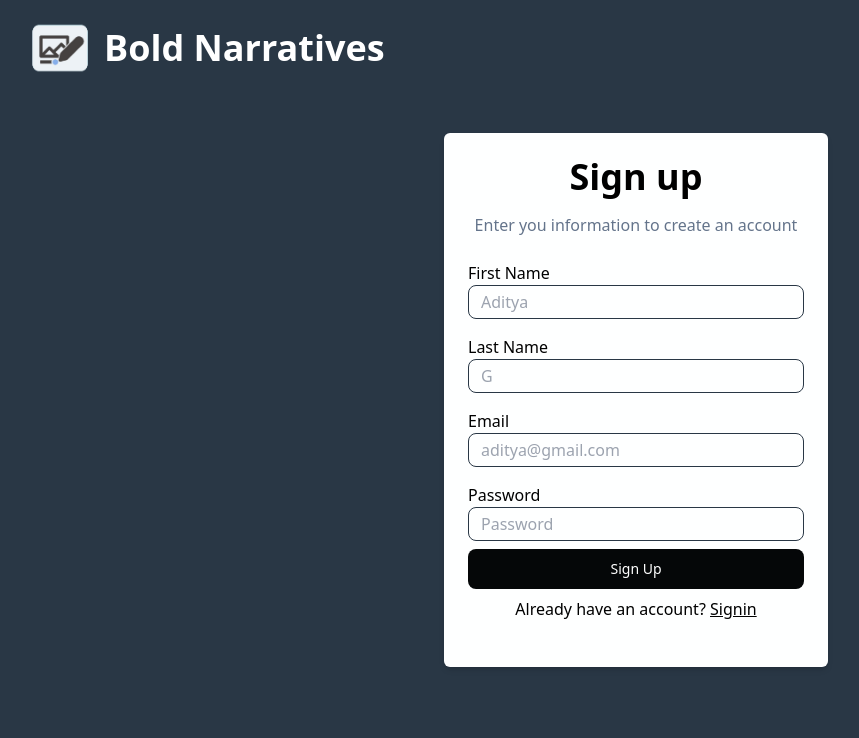
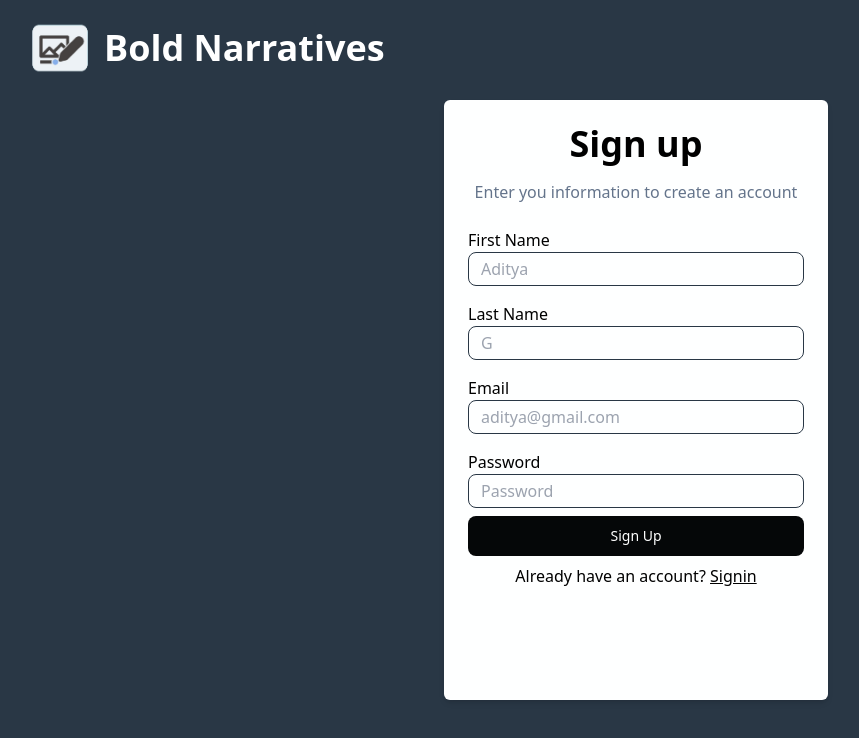
Before and after one commit to Lakshya0000/BoldNarratives, a React (Vite) app in the folder Frontend/: page /signup in a window 1280 px wide. Shown: the top 738 px of the page, without its empty margins (4-863 px from the left). Built offline with nearby package versions, Linux system fonts and the light colour scheme.

Commit message:
bug fixes

```diff
--- a/Frontend/src/pages/Landing.jsx
+++ b/Frontend/src/pages/Landing.jsx
@@ -1,4 +1,5 @@
 import React from 'react';
+import { Link } from 'react-router-dom';
 
 const Landing = () => {
     return (
@@ -16,12 +17,12 @@ const Landing = () => {
                       <div >
                       <h1 class="mb-4 text-4xl font-extrabold leading-none tracking-tight text-gray-900 md:text-5xl lg:text-6xl dark:text-white">Bold Narratives: Where Every Story Commands the Spotlight.</h1>
                         <div class="mb-6 text-lg font-normal text-gray-500 lg:text-xl   dark:text-gray-400">We spotlight transformative ideas, cutting-edge technology, and the innovators behind them, bringing you narratives that inspire and drive change.</div>
-                        <a href="/signup" class="inline-flex items-center justify-center px-5 py-3 text-base font-medium text-center text-white bg-blue-700 rounded-lg hover:bg-blue-800 focus:ring-4 focus:ring-blue-300 dark:focus:ring-blue-900">
+                        <Link to="/signup" class="inline-flex items-center justify-center px-5 py-3 text-base font-medium text-center text-white bg-blue-700 rounded-lg hover:bg-blue-800 focus:ring-4 focus:ring-blue-300 dark:focus:ring-blue-900">
                             Get Started
                             <svg class="w-3.5 h-3.5 ms-2 rtl:rotate-180" aria-hidden="true" xmlns="http://www.w3.org/2000/svg" fill="none" viewBox="0 0 14 10">
                                 <path stroke="currentColor" stroke-linecap="round" stroke-linejoin="round" stroke-width="2" d="M1 5h12m0 0L9 1m4 4L9 9" />
                             </svg>
-                        </a>
+                        </Link>
                       </div>
 
 
--- a/Frontend/src/pages/Signup.jsx
+++ b/Frontend/src/pages/Signup.jsx
@@ -67,7 +67,7 @@ const Signup = () => {
         <img src=" /blog2.png" alt="" className='w-32' />
         <div className='text-white text-4xl font-bold font-sans -ml-5'>Bold Narratives</div>
       </div>
-      <div className='h-4/6 w-96 text-center shadow-md rounded-md bg-custom-white flex  flex-col'>
+      <div className='h-3/4 w-96 text-center shadow-md rounded-md bg-custom-white flex  flex-col'>
         <div className='flex justify-center flex-col items-center'>
           <Heading label={"Sign up"} />
           <div className='p-4 text-slate-500'>Enter you information to create an account </div>
```
